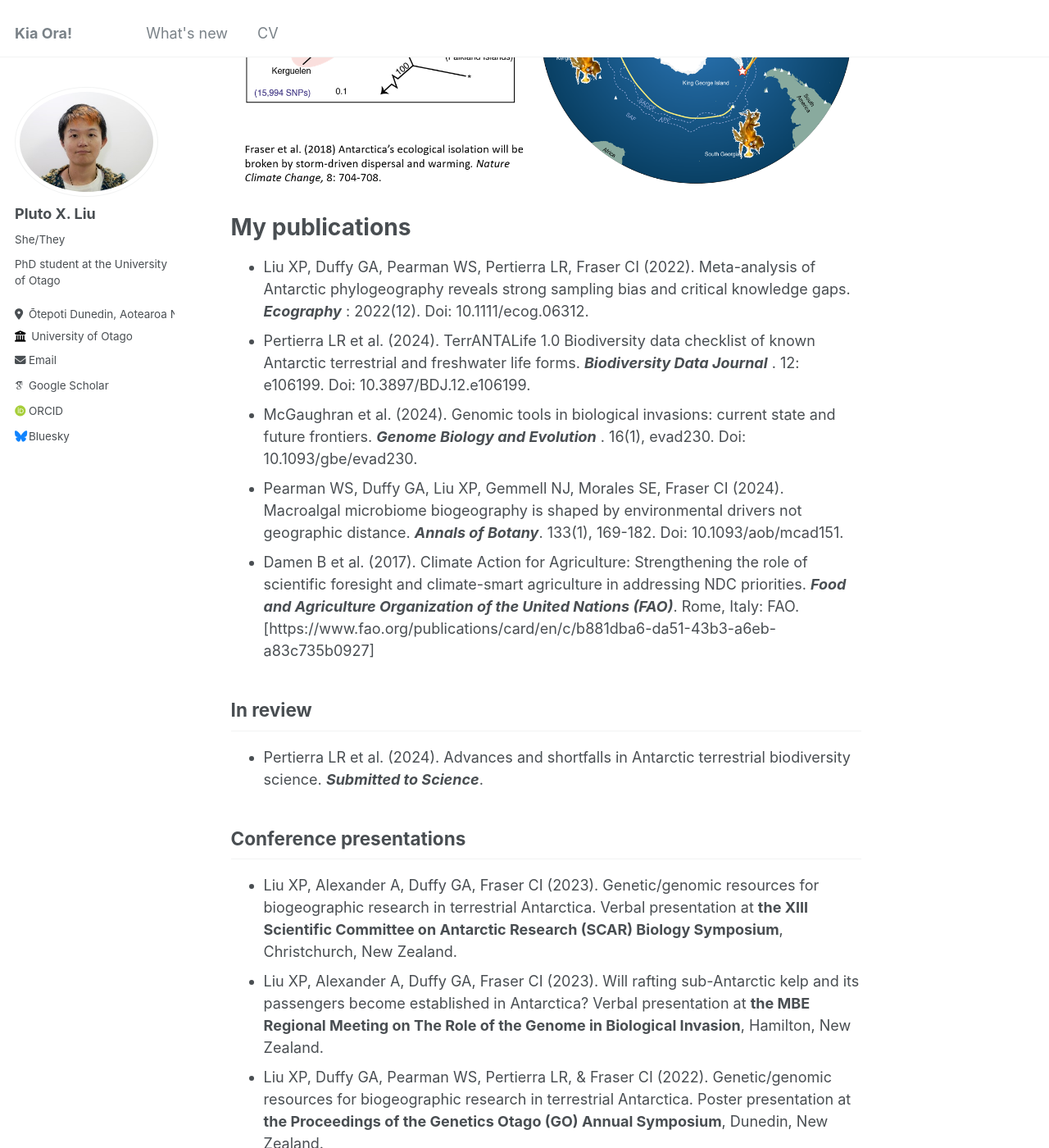
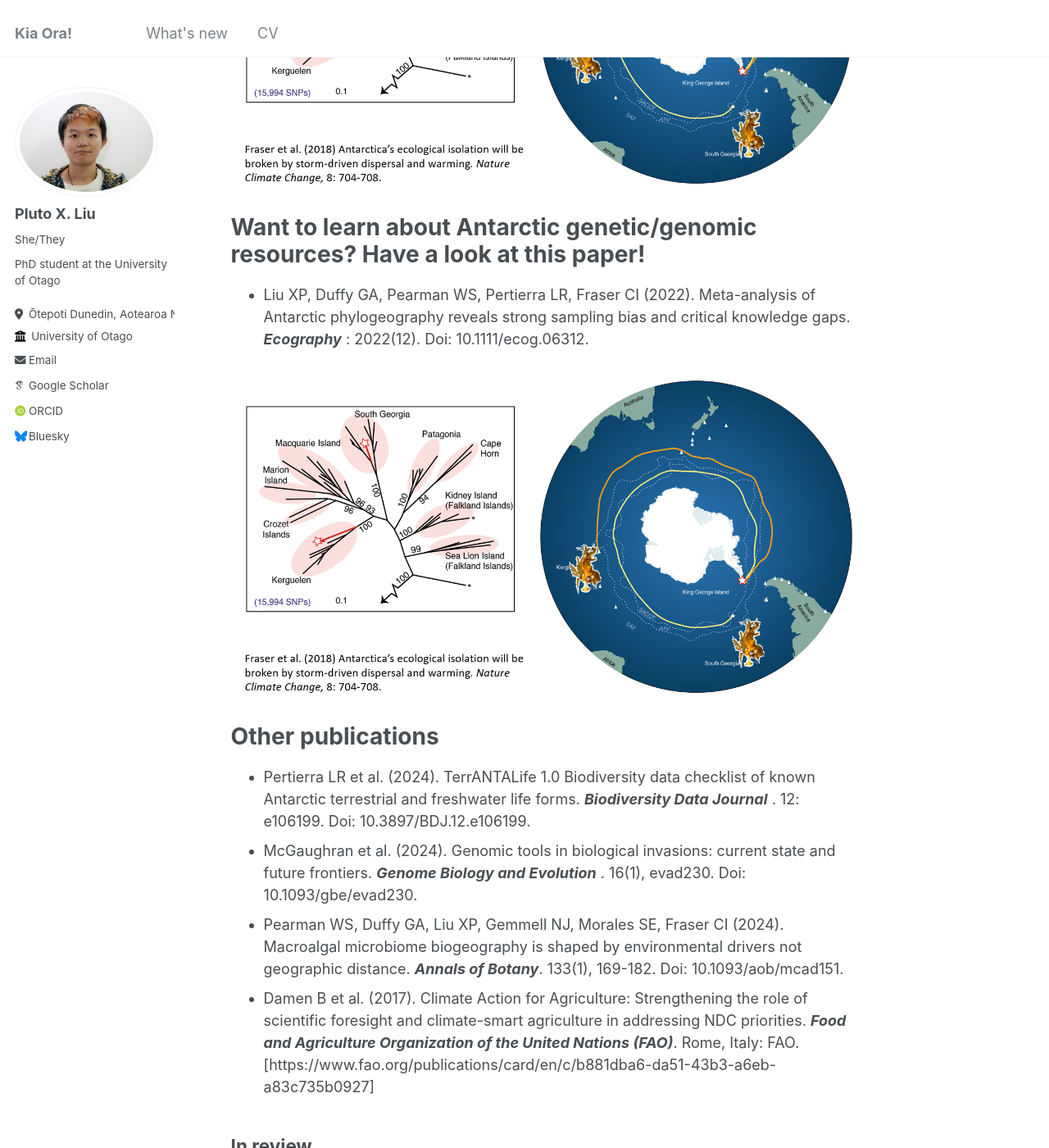
Before and after one commit to PlutoXLiu/PlutoXLiu.github.io, a Jekyll site: the page built from _pages/about.md, in a window 1280 px wide and 1400 px high, scrolled down 1306 px. Shown: the whole window at 82% size. Built offline with Jekyll 4.4.1, drawn with Linux system fonts in a browser that asks for light colours; some web fonts are replaced.

Commit message:
Update about.md

```diff
--- a/_pages/about.md
+++ b/_pages/about.md
@@ -22,9 +22,14 @@ You can learn more about our project through these publications:
 
 ![Figure: How kelp reached Antarctica (Fraser et al. 2018 Nat. Clim. Change.).](https://github.com/plutoxliu/plutoxliu.github.io/blob/5fdf92e724602d2cb6f397914bb10a3be67a267a/images/Fraser%20et%20al.%202018.png?raw=true)
 
-My publications
+Want to learn about Antarctic genetic/genomic resources? Have a look at this paper!
 ======
 - Liu XP, Duffy GA, Pearman WS, Pertierra LR, Fraser CI (2022). Meta-analysis of Antarctic phylogeography reveals strong sampling bias and critical knowledge gaps. ***Ecography*** : 2022(12). Doi: 10.1111/ecog.06312. <br>
+
+![Figure: Geographic patterns of numbers of genetic records of (Liu et al. 2022 Ecography.).](https://github.com/plutoxliu/plutoxliu.github.io/blob/5fdf92e724602d2cb6f397914bb10a3be67a267a/images/Fraser%20et%20al.%202018.png?raw=true)
+
+Other publications
+======
 - Pertierra LR et al. (2024). TerrANTALife 1.0 Biodiversity data checklist of known Antarctic terrestrial and freshwater life forms. ***Biodiversity Data Journal*** . 12: e106199. Doi: 10.3897/BDJ.12.e106199. <br>
 - McGaughran et al. (2024). Genomic tools in biological invasions: current state and future frontiers. ***Genome Biology and Evolution*** . 16(1), evad230. Doi: 10.1093/gbe/evad230. <br>
 - Pearman WS, Duffy GA, Liu XP, Gemmell NJ, Morales SE, Fraser CI (2024). Macroalgal microbiome biogeography is shaped by environmental drivers not geographic distance. ***Annals of Botany***. 133(1), 169-182. Doi: 10.1093/aob/mcad151. <br>
```
